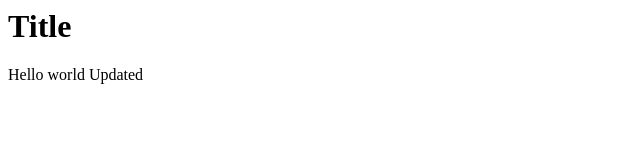
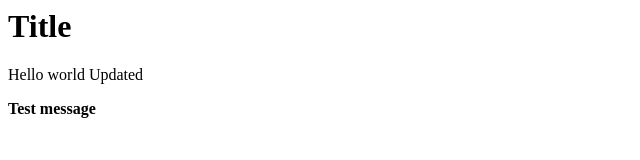
Before and after one commit to mdihtyar-test-organization/test-ci, a plain HTML site: page index.html in a window 1280 px wide. Shown: the whole page, without its empty margins (0-640 px from the left). Drawn offline with Linux system fonts and the light colour scheme.

Commit message:
Added test message

```diff
--- a/index.html
+++ b/index.html
@@ -7,5 +7,7 @@
 Hello world
 Updated
 </p>
+
+<b>Test message</b>
 </body>
 </html>
```
